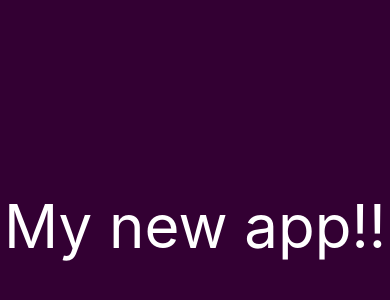
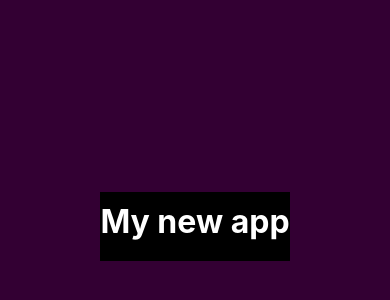
Before and after one commit to OleksiiPro1/react-native, a React Native app in the folder kind-words-mobile/: screen / in a window 390 px wide. Shown: the part 196-496 px from the top of the page. Built offline with nearby package versions, Linux system fonts and the light colour scheme.

Commit message:
Header in process

```diff
--- a/kind-words-mobile/App.js
+++ b/kind-words-mobile/App.js
@@ -1,12 +1,12 @@
 import { StatusBar } from 'expo-status-bar';
 import { StyleSheet, Text, View } from 'react-native';
+import Header from './components/Header';
 import { colors } from './styles/constants';
 
 export default function App() {
   return (
     <View style={styles.container}>
-      <Text style={styles.logo}>My new app!!</Text>
-
+      <Header style={styles.logo} label="My new app" />
       <StatusBar style="auto" />
     </View>
   );
@@ -19,8 +19,4 @@ const styles = StyleSheet.create({
     alignItems: 'center',
     justifyContent: 'center',
   },
-  logo: {
-    color: colors.text,
-    fontSize: 60,
-  },
 });
--- a/kind-words-mobile/components/Header.js
+++ b/kind-words-mobile/components/Header.js
@@ -1,11 +1,28 @@
-import { SafeAreaView, Text, View } from 'react-native';
+import Constants from 'expo-constants';
+import { SafeAreaView, StyleSheet, Text, View } from 'react-native';
+import { colors } from '../styles/constants';
 
 export default function Header(props) {
   return (
-    <SafeAreaView>
-      <View>
-        <Text>{props.label}</Text>
+    <SafeAreaView style={styles.safeArea}>
+      <View style={styles.container}>
+        <Text style={styles.label}>{props.label}</Text>
       </View>
     </SafeAreaView>
   );
 }
+const styles = StyleSheet.create({
+  safeArea: {
+    backgroundColor: colors.cardBackground,
+  },
+  container: {
+    paddingTop: Constants.statusBarHeight + 10,
+    paddingBottom: 20,
+  },
+  label: {
+    color: colors.text,
+    fontSize: 32,
+    fontWeight: 'bold',
+    textAlign: 'center',
+  },
+});
--- a/kind-words-mobile/package.json
+++ b/kind-words-mobile/package.json
@@ -10,7 +10,10 @@
     "eject": "expo eject"
   },
   "dependencies": {
+    "@expo-google-fonts/pacifico": "^0.2.2",
     "expo": "~45.0.0",
+    "expo-app-loading": "~2.0.0",
+    "expo-font": "~10.1.0",
     "expo-status-bar": "~1.3.0",
     "react": "17.0.2",
     "react-dom": "17.0.2",
--- a/kind-words-mobile/styles/constants.js
+++ b/kind-words-mobile/styles/constants.js
@@ -1,4 +1,6 @@
 export const colors = {
   background: '#330033',
+  cardBackground: 'black',
+  cardShadow: '#bfa2db',
   text: 'white',
 };
```
Also changed, not shown: 1 other file (tests, documents, lock files or other folders).
